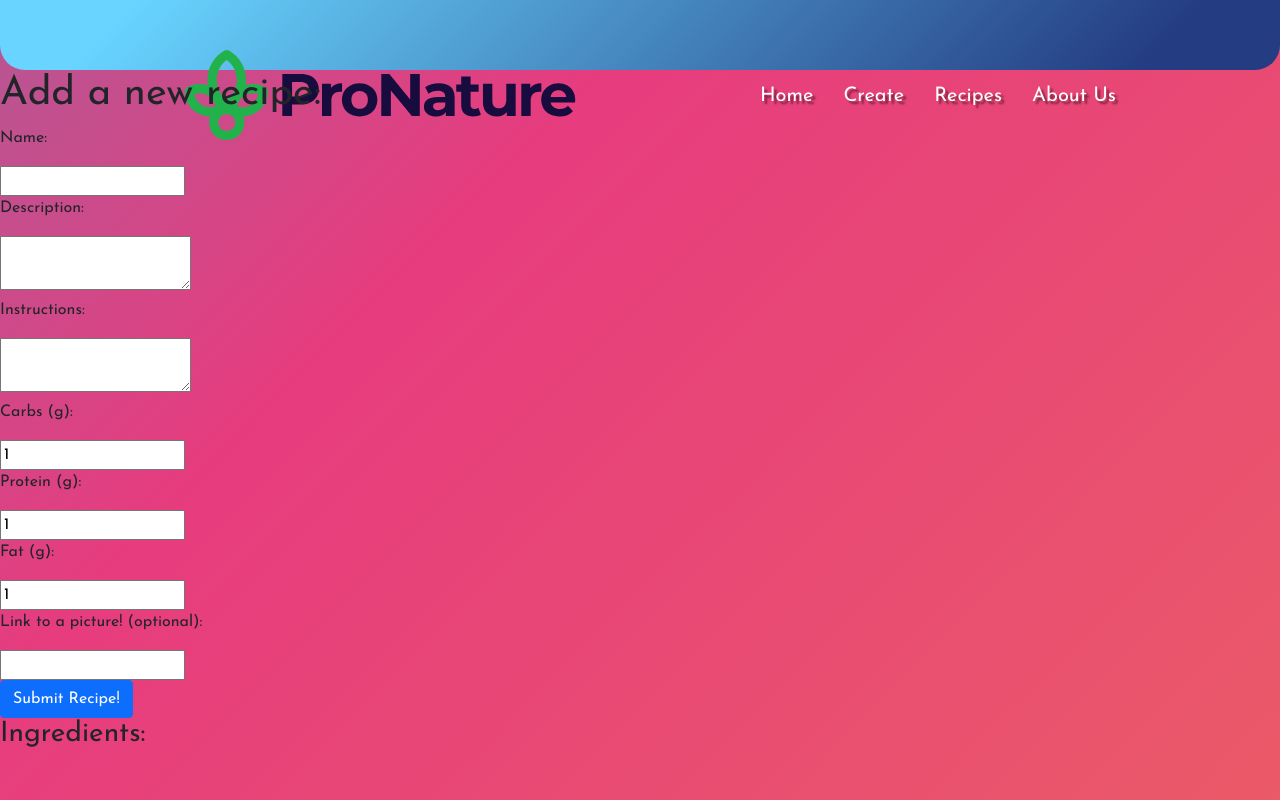
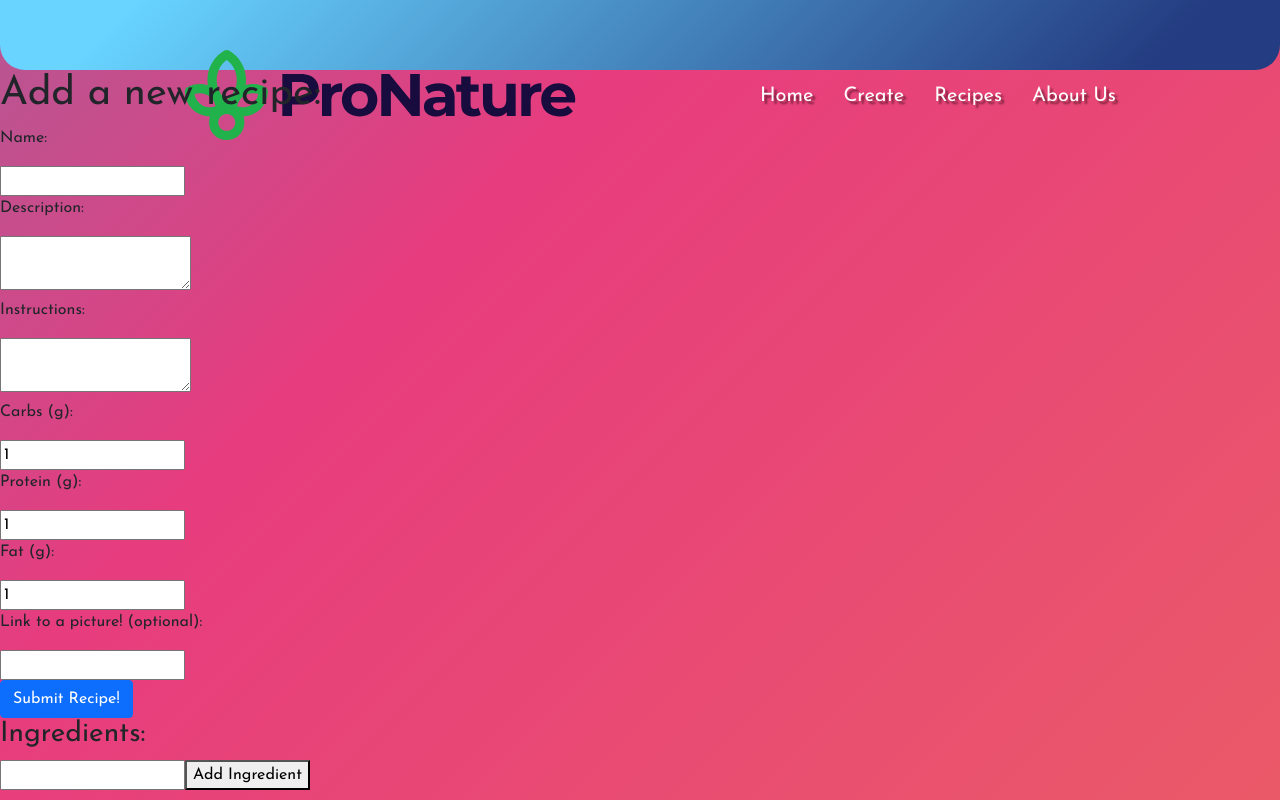
Before and after one commit to bmwoodside/Vegan-Recipes-Project, a React (Create React App) app in the folder client/: page /recipes/create in a window 1280 px wide. Built offline with nearby package versions, Linux system fonts and the light colour scheme.

Commit message:
form updates

```diff
--- a/client/src/components/RecipeForm.jsx
+++ b/client/src/components/RecipeForm.jsx
@@ -1,6 +1,7 @@
 import axios from 'axios';
 import { Link, useHistory } from "react-router-dom"
 import { useState } from "react";
+import e from 'express';
 
 const RecipeForm = (props) => {
     const [form, setForm] = useState({
@@ -12,8 +13,9 @@ const RecipeForm = (props) => {
         fatCount: 1,
         recipeLikes: 0,
         recipeURL: "",
+        recipeIngredients: [],
     })
-
+    const [tempIngredient, setTempIngredient] = useState("");
     const [nameError, setNameError] = useState("");
     const [descriptionError, setDescriptionError] = useState("");
     const [instructionsError, setInstructionsError] = useState("");
@@ -115,6 +117,11 @@ const RecipeForm = (props) => {
 
 
 
+                    <div className="create-recipe-ingredients">
+                        <input type="text" name="recipeIngredients" id="recipeIngredients" onChange={(e) => setTempIngredient(e.target.value)} />
+                        <button >Add Ingredient</button>
+                    </div>
+
 
                 </div>
 
```
